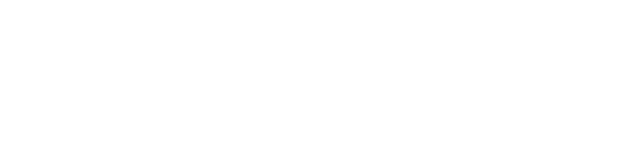
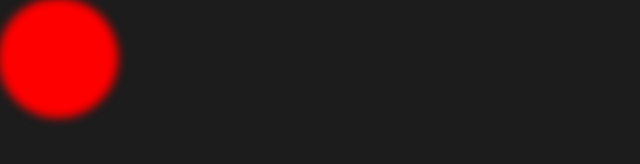
Before and after one commit to sergeiown/a_game_for_a_cat, a plain HTML site: page index.html in a window 1280 px wide. Shown: the whole page, without its empty margins (0-640 px from the left). Drawn offline with Linux system fonts and the light colour scheme.

Commit message:
add default style

```diff
--- a/index.html
+++ b/index.html
@@ -4,7 +4,28 @@
         <meta charset="UTF-8" />
         <meta http-equiv="X-UA-Compatible" content="IE=edge" />
         <meta name="viewport" content="width=device-width, initial-scale=1.0" />
-        <title>Document</title>
+
+        <style>
+            body {
+                background-color: #1c1c1c;
+                overflow: hidden;
+            }
+            #ball {
+                width: 100px;
+                height: 100px;
+                border-radius: 50%;
+                background-color: red;
+                box-shadow: 0 0 10px 10px red;
+                position: absolute;
+                cursor: pointer;
+            }
+        </style>
+
+        <script defer src="app.js"></script>
+
+        <title>A game for a cat</title>
     </head>
-    <body></body>
+    <body>
+        <div id="ball"></div>
+    </body>
 </html>
```
Also changed, not shown: app.js (added).
